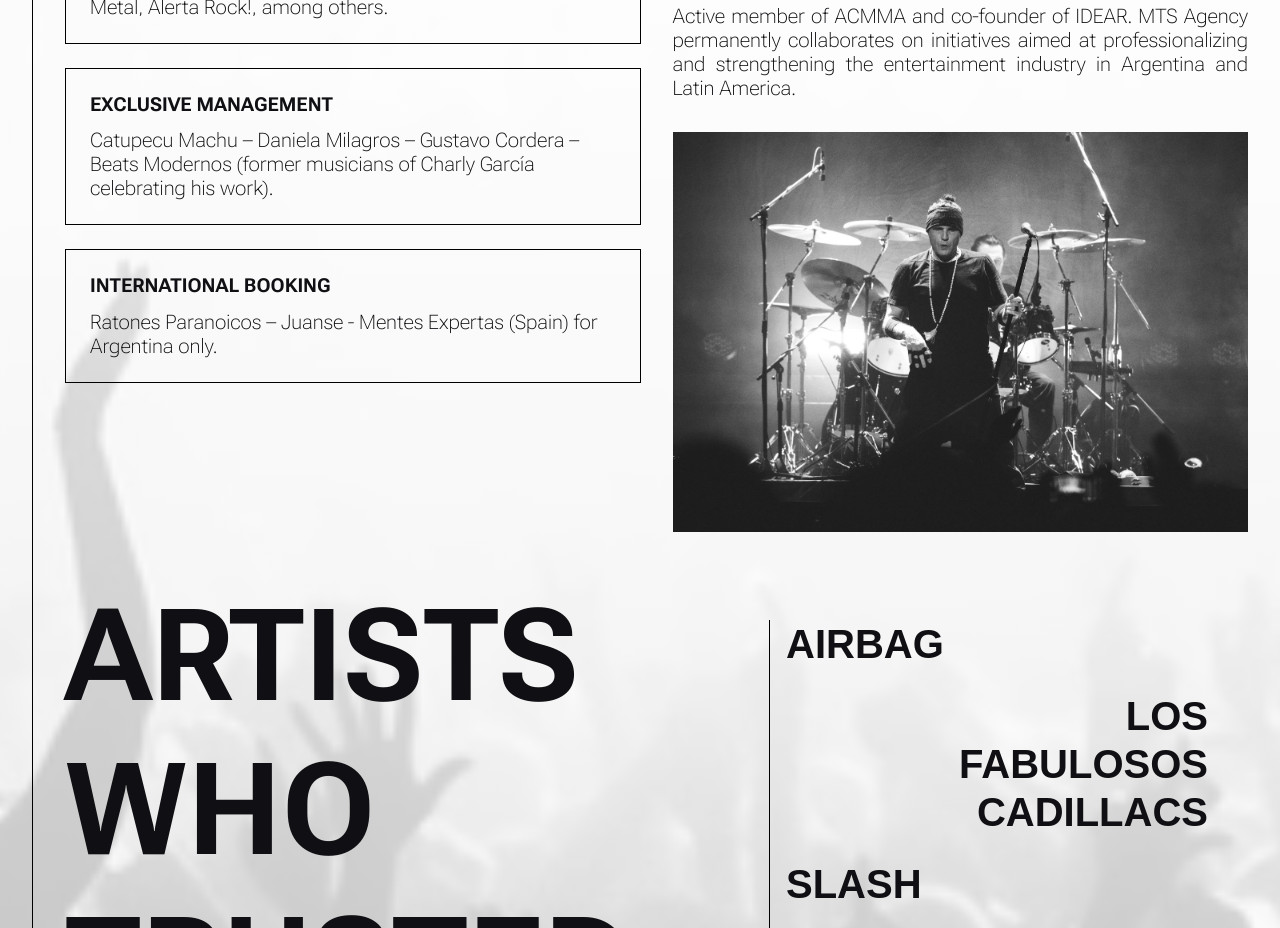
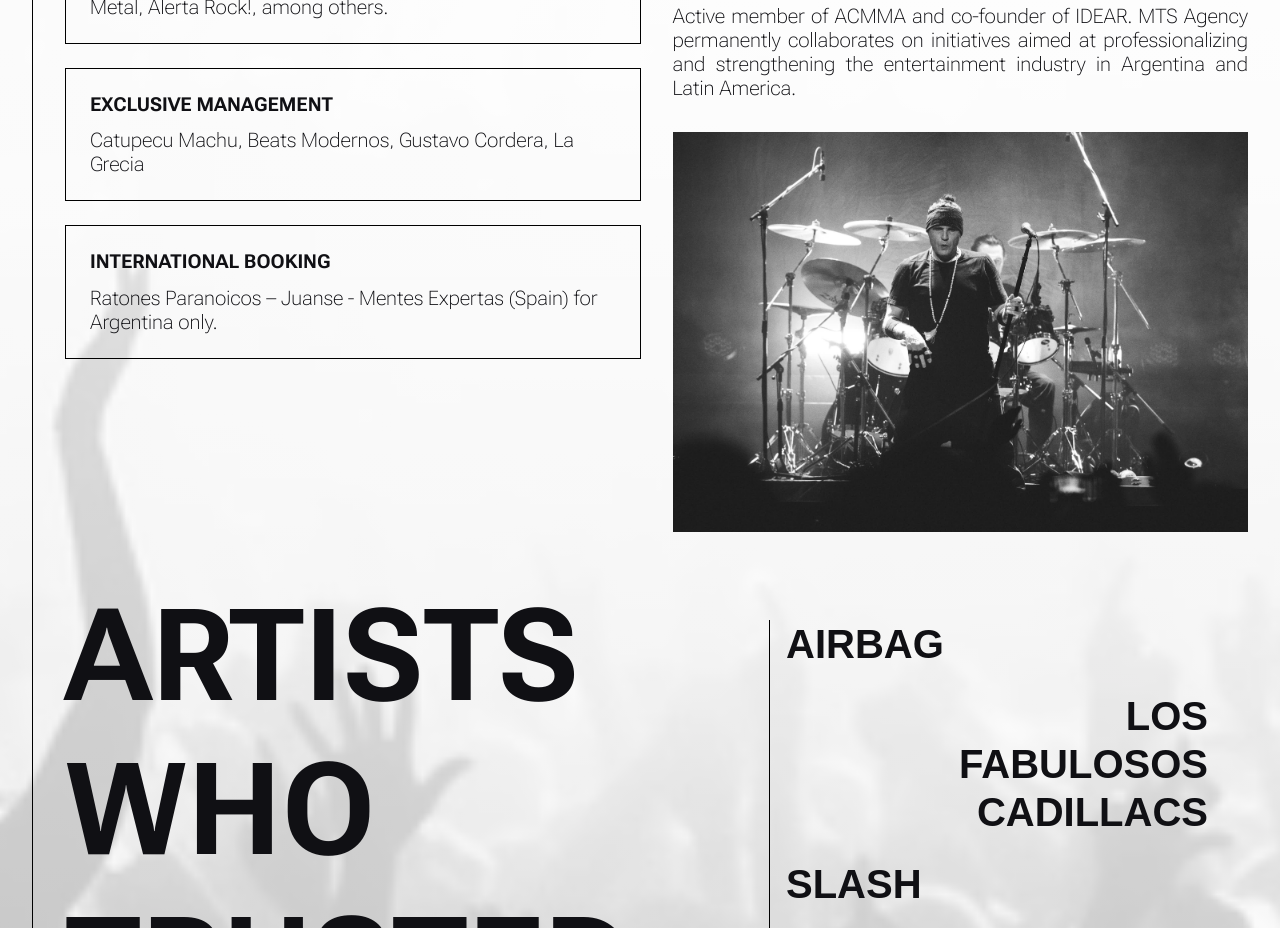
Before and after one commit to hxgn-tech/mts, a Next.js app: page / in a window 1280 px wide. Shown: the part 1880-2808 px from the top of the page. Built offline with nearby package versions, Linux system fonts and the light colour scheme; no server answers; the database is empty; a web font is replaced by a local one.

Commit message:
detail exc managment fix

```diff
--- a/components/QuienesSomosSection.js
+++ b/components/QuienesSomosSection.js
@@ -34,7 +34,7 @@ const finalTranslations = {
             },
             {
                 label: "Management Exclusivo",
-                detail: "Catupecu Machu – Daniela Milagros – Gustavo Cordera – Beats Modernos (ex músicos de Charly García celebrando su obra)."
+                detail: "Catupecu Machu, Beats Modernos, Gustavo Cordera, La Grecia"
             },
             {
                 label: "Booking Internacional",
@@ -70,7 +70,7 @@ const finalTranslations = {
             },
             {
                 label: "Exclusive Management",
-                detail: "Catupecu Machu – Daniela Milagros – Gustavo Cordera – Beats Modernos (former musicians of Charly García celebrating his work)."
+                detail: "Catupecu Machu, Beats Modernos, Gustavo Cordera, La Grecia"
             },
             {
                 label: "International Booking",
```
